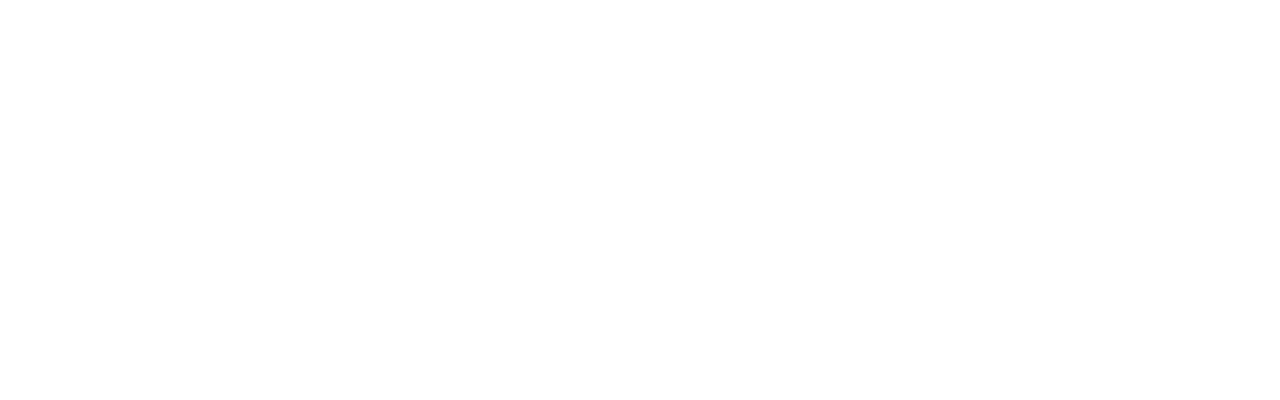
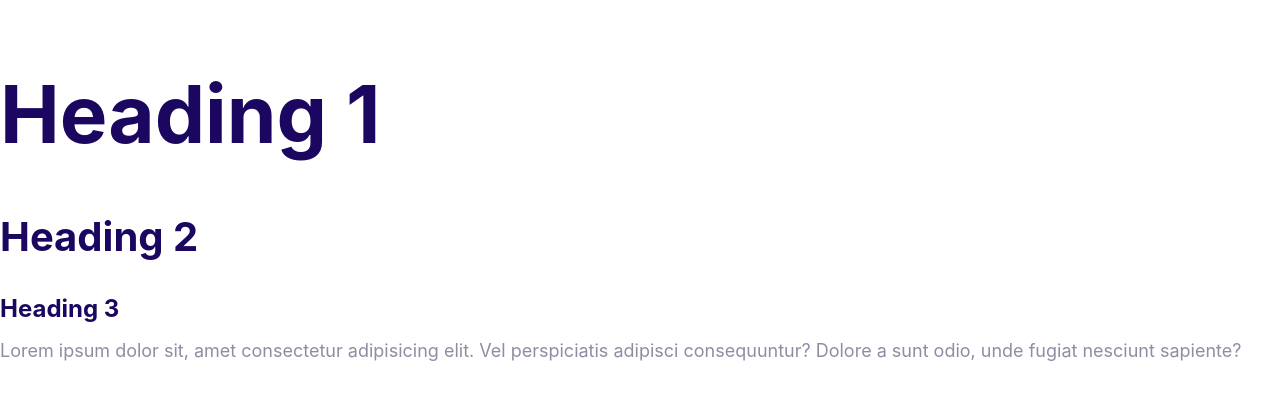
Before and after one commit to amjad-bar/barchinco, a plain HTML site: page index.html in a window 1280 px wide. Drawn offline with Linux system fonts and the light colour scheme.

Commit message:
Define the styles for the font.

```diff
--- a/css/styles.css
+++ b/css/styles.css
@@ -1,7 +1,59 @@
-:root{
+html {
+    font-size: 62.5%;
+}
+
+:root {
     --color-primary: #2584ff;
     --color-secondary: #00d9ff;
     --color-accent: #ff3400;
     --color-headings: #1b0760;
     --color-body: #918ca4
 }
+
+body {
+    font-family: Inter, Arial, Helvetica, sans-serif;
+    font-size: 2.4rem;
+    line-height: 1.5;
+    color: var(--color-body);
+}
+
+h1,
+h2,
+h3 {
+    color: var(--color-headings);
+    margin-bottom: 1rem;
+}
+
+h1 {
+    font-size: 7rem;
+}
+
+h2 {
+    font-size: 4rem;
+}
+
+h3 {
+    font-size: 3rem;
+}
+
+p {
+    margin-top: 0;
+}
+
+@media screen and (min-width: 1024px) {
+    body{
+        font-size: 1.8rem;
+    }
+
+    h1{
+       font-size: 8rem;
+    }
+
+    h2 {
+        font-size: 4rem;
+    }
+
+    h3 {
+        font-size: 2.4rem;
+    }
+}
--- a/index.html
+++ b/index.html
@@ -5,8 +5,18 @@
     <meta http-equiv="X-UA-Compatible" content="IE=edge" />
     <meta name="viewport" content="width=, initial-scale=1.0" />
     <title>Document</title>
+    <link rel="preconnect" href="https://fonts.googleapis.com" />
+    <link rel="preconnect" href="https://fonts.gstatic.com" crossorigin />
     <link rel="stylesheet" href="css/normalize.css" />
     <link rel="stylesheet" href="css/styles.css" />
   </head>
-  <body></body>
+  <body>
+    <h1>Heading 1</h1>
+    <h2>Heading 2</h2>
+    <h3>Heading 3</h3>
+    <p>
+      Lorem ipsum dolor sit, amet consectetur adipisicing elit. Vel perspiciatis
+      adipisci consequuntur? Dolore a sunt odio, unde fugiat nesciunt sapiente?
+    </p>
+  </body>
 </html>
```
